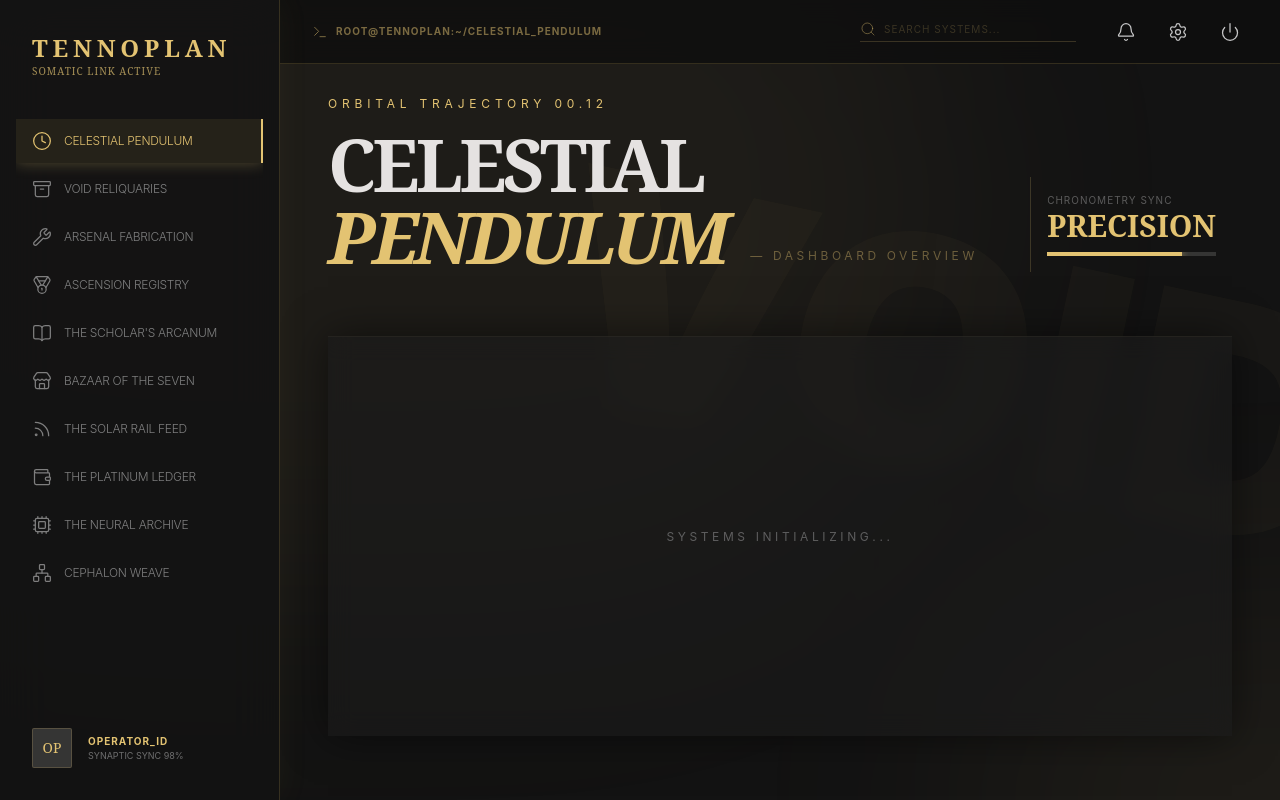
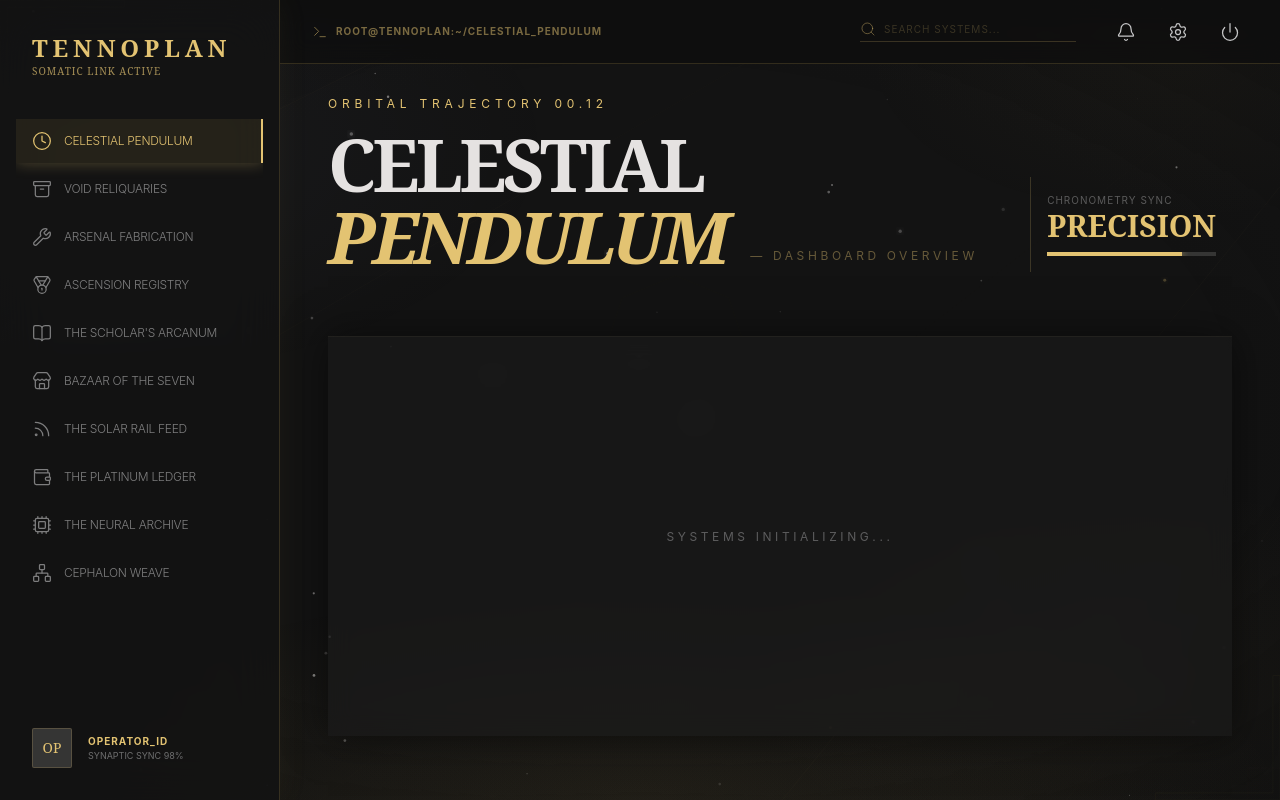
Before and after one commit to Gizzy2x/tennoplan, a React (Vite) app: page / in a window 1280 px wide. Built offline with nearby package versions, Linux system fonts and the light colour scheme; a web font is replaced by a local one.

Commit message:
Background update

```diff
--- a/src/components/decorations/BackgroundDecorations.tsx
+++ b/src/components/decorations/BackgroundDecorations.tsx
@@ -1,14 +1,144 @@
+import { useMemo } from "react";
+
+function seededRandom(seed: number) {
+  let s = seed;
+  return () => {
+    s = ((s * 1664525 + 1013904223) & 0xffffffff) >>> 0;
+    return s / 4294967296;
+  };
+}
+
 export function BackgroundDecorations() {
+  const stars = useMemo(() => {
+    const rand = seededRandom(9182736);
+    return Array.from({ length: 160 }, () => ({
+      cx: rand() * 100,
+      cy: rand() * 100,
+      r: 0.12 + rand() * 1.0,
+      opacity: 0.07 + rand() * 0.52,
+      gold: rand() > 0.91,
+    }));
+  }, []);
+
   return (
     <div className="fixed inset-0 pointer-events-none -z-50 overflow-hidden">
-      {/* Void Watermark */}
-      <div className="absolute top-1/4 -right-20 text-[20rem] font-black text-primary opacity-[0.03] rotate-12 select-none leading-none">
-        VOID
-      </div>
 
-      {/* Light Leaks */}
-      <div className="absolute -top-1/4 -left-1/4 w-full h-full bg-primary/5 blur-[120px] rounded-full" />
-      <div className="absolute -bottom-1/4 -right-1/4 w-1/2 h-1/2 bg-primary/5 blur-[120px] rounded-full" />
+      {/* ── Deep space atmosphere ─────────────────────────────────── */}
+      <div
+        className="absolute inset-0"
+        style={{
+          background: [
+            /* Orokin void-gold glow rising from below */
+            "radial-gradient(ellipse 130% 65% at 50% 130%, rgba(193,163,85,0.10) 0%, rgba(193,163,85,0.03) 38%, transparent 60%)",
+            /* Cold blue-violet nebula — upper left */
+            "radial-gradient(ellipse 65% 55% at 8% 18%, rgba(186,195,254,0.04) 0%, transparent 55%)",
+            /* Warm amber trace — upper right */
+            "radial-gradient(ellipse 50% 40% at 92% 8%, rgba(193,163,85,0.03) 0%, transparent 50%)",
+            /* Secondary gold bloom — lower right */
+            "radial-gradient(ellipse 55% 45% at 88% 85%, rgba(193,163,85,0.04) 0%, transparent 55%)",
+          ].join(", "),
+        }}
+      />
+
+      {/* ── Star field ────────────────────────────────────────────── */}
+      <svg
+        className="absolute inset-0 w-full h-full"
+        viewBox="0 0 100 100"
+        preserveAspectRatio="xMidYMid slice"
+        xmlns="http://www.w3.org/2000/svg"
+        aria-hidden="true"
+      >
+        <defs>
+          <filter id="star-glow" x="-50%" y="-50%" width="200%" height="200%">
+            <feGaussianBlur stdDeviation="0.25" result="blur" />
+            <feMerge>
+              <feMergeNode in="blur" />
+              <feMergeNode in="SourceGraphic" />
+            </feMerge>
+          </filter>
+        </defs>
+
+        {stars.map((star, i) => (
+          <circle
+            key={i}
+            cx={star.cx}
+            cy={star.cy}
+            r={star.r * 0.13}
+            fill={star.gold ? "#E3C372" : "#e5e2e1"}
+            opacity={star.opacity}
+            filter={star.r > 0.85 ? "url(#star-glow)" : undefined}
+          />
+        ))}
+      </svg>
+
+      {/* ── Orokin geometric overlay ──────────────────────────────── */}
+      <svg
+        className="absolute inset-0 w-full h-full"
+        viewBox="0 0 1440 900"
+        preserveAspectRatio="xMidYMid slice"
+        xmlns="http://www.w3.org/2000/svg"
+        aria-hidden="true"
+      >
+        {/* Diagonal somatic lines */}
+        <line x1="0"    y1="280"  x2="560"  y2="0"    stroke="#E3C372" strokeWidth="0.4" opacity="0.06" />
+        <line x1="0"    y1="560"  x2="960"  y2="0"    stroke="#E3C372" strokeWidth="0.4" opacity="0.04" />
+        <line x1="880"  y1="900"  x2="1440" y2="210"  stroke="#E3C372" strokeWidth="0.4" opacity="0.06" />
+        <line x1="360"  y1="900"  x2="1440" y2="60"   stroke="#E3C372" strokeWidth="0.3" opacity="0.03" />
+        <line x1="1200" y1="900"  x2="1440" y2="580"  stroke="#E3C372" strokeWidth="0.3" opacity="0.04" />
+
+        {/* Top-left Orokin corner bracket */}
+        <path
+          d="M0,0 L140,0 L140,8 L8,8 L8,140 L0,140 Z"
+          fill="none" stroke="#E3C372" strokeWidth="0.6" opacity="0.08"
+        />
+        <path
+          d="M36,0 L36,36 L0,36"
+          fill="none" stroke="#E3C372" strokeWidth="0.4" opacity="0.05"
+        />
+
+        {/* Bottom-right Orokin corner bracket */}
+        <path
+          d="M1440,900 L1300,900 L1300,892 L1432,892 L1432,760 L1440,760 Z"
+          fill="none" stroke="#E3C372" strokeWidth="0.6" opacity="0.08"
+        />
+        <path
+          d="M1404,900 L1404,864 L1440,864"
+          fill="none" stroke="#E3C372" strokeWidth="0.4" opacity="0.05"
+        />
+
+        {/* Central Orokin void sigil — octagonal frame, barely visible */}
+        <polygon
+          points="760,310 820,335 840,395 820,455 760,480 700,455 680,395 700,335"
+          fill="none" stroke="#E3C372" strokeWidth="0.35" opacity="0.045"
+        />
+        <polygon
+          points="760,340 808,360 824,408 808,456 760,476 712,456 696,408 712,360"
+          fill="none" stroke="#E3C372" strokeWidth="0.2" opacity="0.025"
+        />
+
+        {/* Top-right subtle tick marks */}
+        <line x1="1380" y1="0"  x2="1380" y2="32" stroke="#E3C372" strokeWidth="0.4" opacity="0.06" />
+        <line x1="1410" y1="0"  x2="1410" y2="18" stroke="#E3C372" strokeWidth="0.4" opacity="0.04" />
+        <line x1="1440" y1="0"  x2="1440" y2="48" stroke="#E3C372" strokeWidth="0.4" opacity="0.06" />
+      </svg>
+
+      {/* ── Edge vignette ─────────────────────────────────────────── */}
+      <div
+        className="absolute inset-0"
+        style={{
+          background:
+            "radial-gradient(ellipse 110% 100% at 50% 50%, transparent 42%, rgba(10,10,10,0.65) 100%)",
+        }}
+      />
+
+      {/* ── Orokin gold ambient rise (void gate below) ────────────── */}
+      <div
+        className="absolute bottom-0 left-0 right-0 h-[40%]"
+        style={{
+          background:
+            "radial-gradient(ellipse 75% 100% at 50% 100%, rgba(193,163,85,0.07) 0%, transparent 68%)",
+        }}
+      />
     </div>
   );
 }
```
